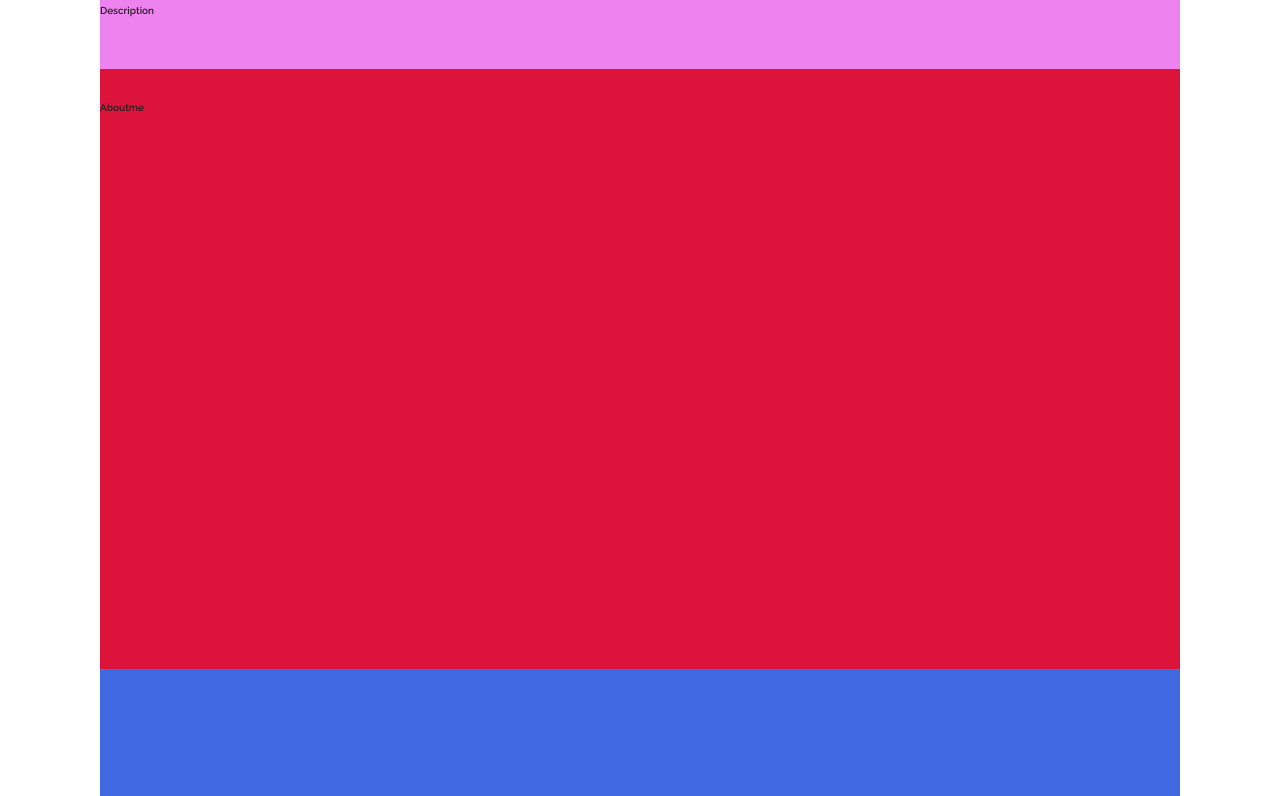
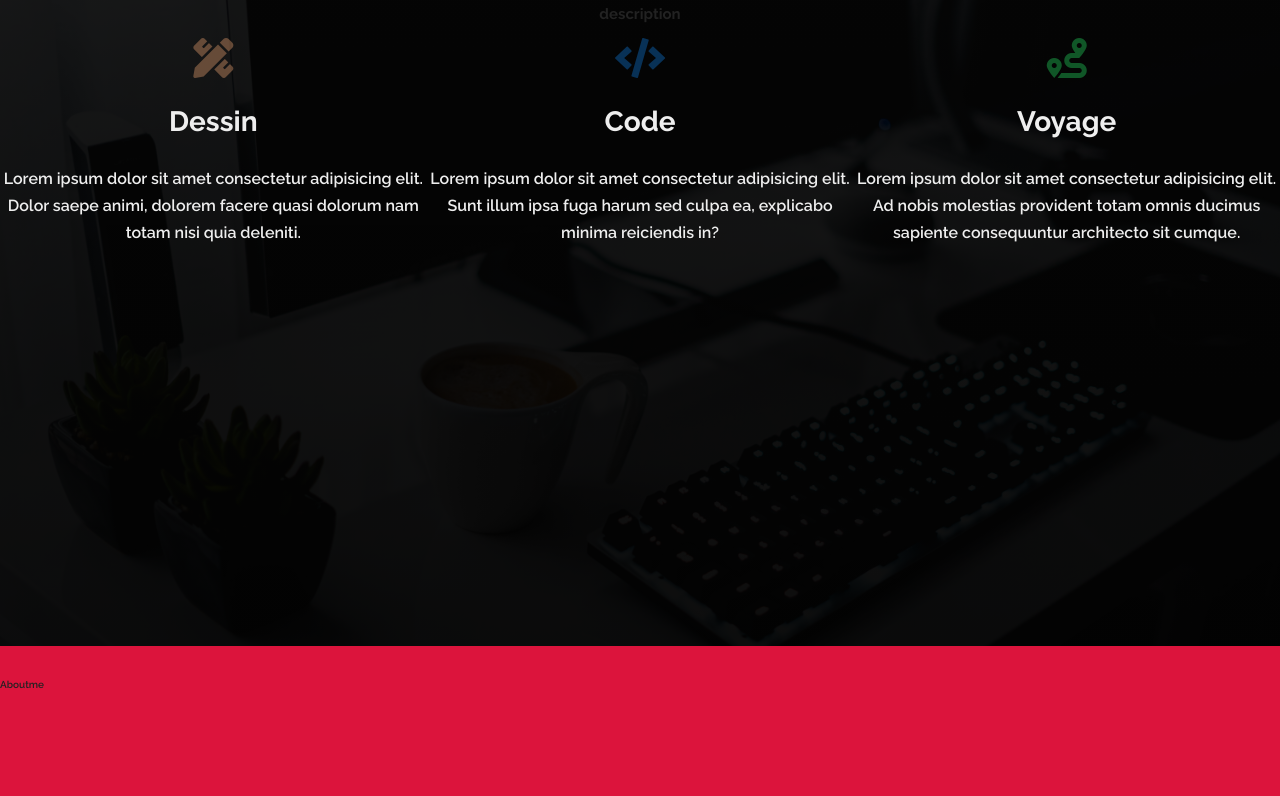
Before and after one commit to DevPrid3/projetthree, a website: page index.html in a window 1280 px wide. Shown: the part 848-1644 px from the top of the page. Drawn offline with Linux system fonts and the light colour scheme.

Commit message:
Start Description section

```diff
--- a/index.html
+++ b/index.html
@@ -75,7 +75,26 @@
     </header>
 
     <section class="description">
-        Description
+        <div class="description__heading">
+            <h2 class="heading-primary">description</h2>
+        </div>
+        <div class="description__box">
+            <div class="description__item">
+                <i class="fas fa-pencil-ruler"></i>
+                <h3>Dessin</h4>
+                <p>Lorem ipsum dolor sit amet consectetur adipisicing elit. Dolor saepe animi, dolorem facere quasi dolorum nam totam nisi quia deleniti.</p>
+            </div>
+            <div class="description__item">
+                <i class="fas fa-code"></i>
+                <h3>Code</h4>
+                <p>Lorem ipsum dolor sit amet consectetur adipisicing elit. Sunt illum ipsa fuga harum sed culpa ea, explicabo minima reiciendis in?</p>
+            </div>
+            <div class="description__item">
+                <i class="fas fa-route"></i>
+                <h3>Voyage</h4>
+                <p>Lorem ipsum dolor sit amet consectetur adipisicing elit. Ad nobis molestias provident totam omnis ducimus sapiente consequuntur architecto sit cumque.</p>
+            </div>
+        </div>
     </section>
 
     <section class="aboutme">
--- a/sass/components/_button.scss
+++ b/sass/components/_button.scss
@@ -26,7 +26,7 @@
 .btn-orange {
     background-color: $color-primary;
     color: $color-white-2;
-    font-size: 1.1rem;
+    font-size: 1.2rem;
     letter-spacing: 1px;
 }
 
--- a/sass/layout/_header.scss
+++ b/sass/layout/_header.scss
@@ -7,12 +7,11 @@
     display: grid;
     grid-template-rows: 1fr 10rem 1fr max-content;
     grid-row-gap: 2rem;
-
     justify-items: center;
     align-items: center;
+    //
 
     &__title {
-
         text-transform: uppercase;
         font-weight: bold;
         letter-spacing: 0.5rem;
@@ -20,7 +19,6 @@
         //text-align: center;
 
         &__full {
-            //padding-top: 5rem;
             font-size: 6rem;
 
             &--partone {
@@ -41,7 +39,7 @@
     }
 
     &__body {
-        display: block;
+        // display: block;
         text-align: center;
         width: 110rem;
         margin: auto;
@@ -57,11 +55,8 @@
             font-size: $default-font-size;
         }
     }
-
-    &__btn {
-        display: block;
-        text-align: center;
-    }
-
-
+    // &__btn {
+    //     display: block;
+    //     text-align: center;
+    // }
 }
--- a/sass/pages/_home.scss
+++ b/sass/pages/_home.scss
@@ -1,23 +1,104 @@
 .description {
-    background-color: violet;
-    grid-column: center-start / center-end;
-    padding: 5rem 0 ;
+    grid-column: full-start / full-end;
+    padding: 5rem 0;
+
+    background-image: linear-gradient(rgba(0,0,0, .9), rgba(0, 0, 0, .95)), url("/img/sebastian-bednarek-624108-unsplash.jpg");
+    background-size: cover;
+    background-position: top;
+    background-attachment: fixed;
+    position: relative;
+
+
+    // justify-items: center;
+    // align-items: center;
+    //
+
+    &__heading {
+        display: block;
+        text-align: center;
+        // grid-row: 1 / 2;
+        // grid-column: 1 / -1;
+        // align-self: center;
+    }
+
+    &__box {
+    //GRID HEADER
+    display: grid;
+    grid-template-rows: 1fr 10rem 1fr max-content;
+    grid-template-columns: 1fr 1fr 1fr;
+    grid-row-gap: 1rem;
+    }
+
+    &__item {
+        text-align: center;
+
+        & i {
+            color: #eee;
+            font-size: 4rem;
+            padding-top: 1rem;
+            transition: all .3s;
+        }
+
+        & .fa-pencil-ruler {
+            color: rgba(185, 129, 92, .5);
+            font-size: 4rem;
+            padding-top: 1rem;
+
+            &:hover {
+                color: rgb(185, 129, 92);
+            }
+        }
+
+        & .fa-code {
+            color: rgba(12, 93, 168, .5);
+            font-size: 4rem;
+            padding-top: 1rem;
+
+            &:hover {
+                color: rgb(12, 93, 168);
+            }
+        }
+
+        & .fa-route {
+            color: rgba(27, 168, 74, .5);
+            font-size: 4rem;
+            padding-top: 1rem;
+
+            &:hover {
+                color: rgb(27, 168, 74);
+            }
+
+        }
+
+        & h3 {
+            margin-top: 2rem;
+            color: #eee;
+            font-size: 2.8rem;
+        }
+
+        & p {
+            margin-top: 2rem;
+            color: #eee;
+            font-size: 1.6rem;
+        }
+    }
+
 }
 
 .aboutme {
     background-color: crimson;
-    grid-column: center-start / center-end;
+    grid-column: full-start / full-end;
     padding: 3rem 0;
 }
 
 .blog {
     background-color: royalblue;
-    grid-column: center-start / center-end;
+    grid-column: full-start / full-end;
     padding: 15rem 0;
 }
 
 .portfolio {
     background-color: palevioletred;
-    grid-column: center-start / center-end;
+    grid-column: full-start / full-end;
     padding: 3rem 0;
 }
```
Also changed, not shown: css/style.css.
